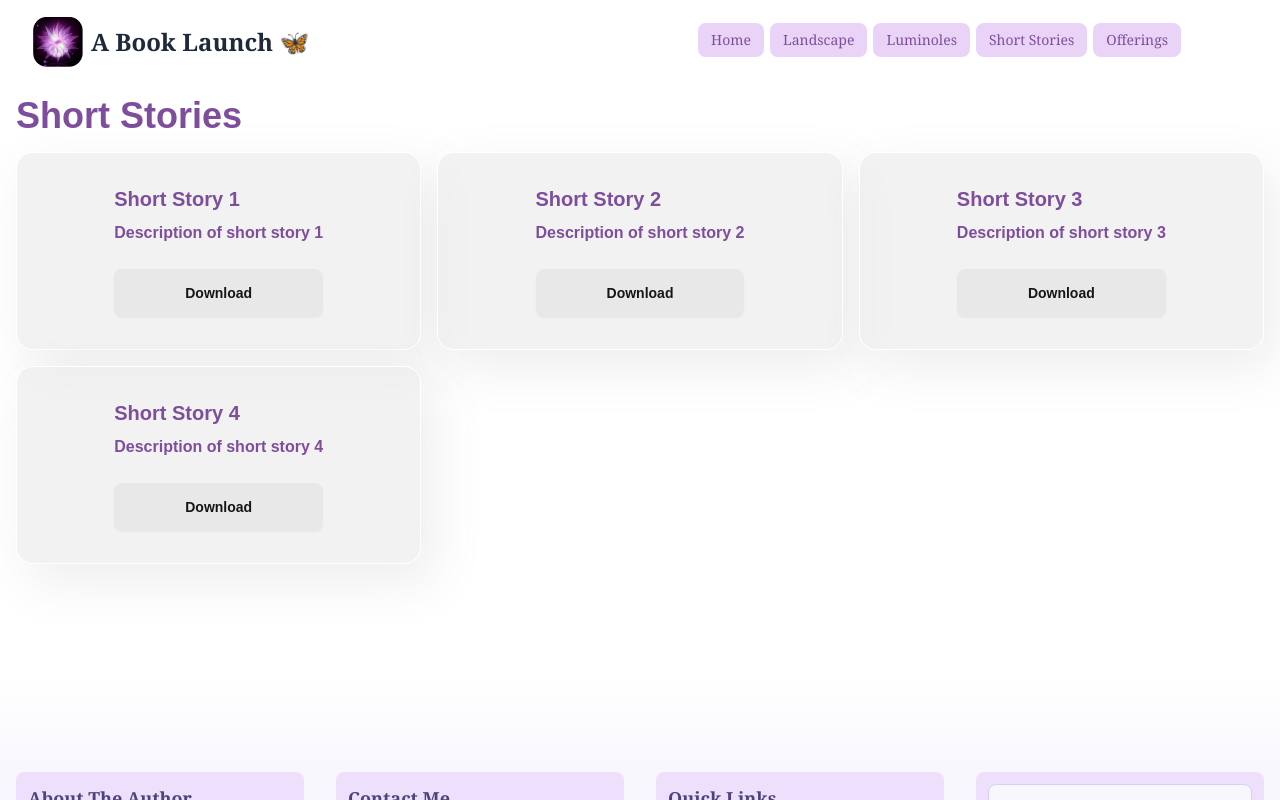
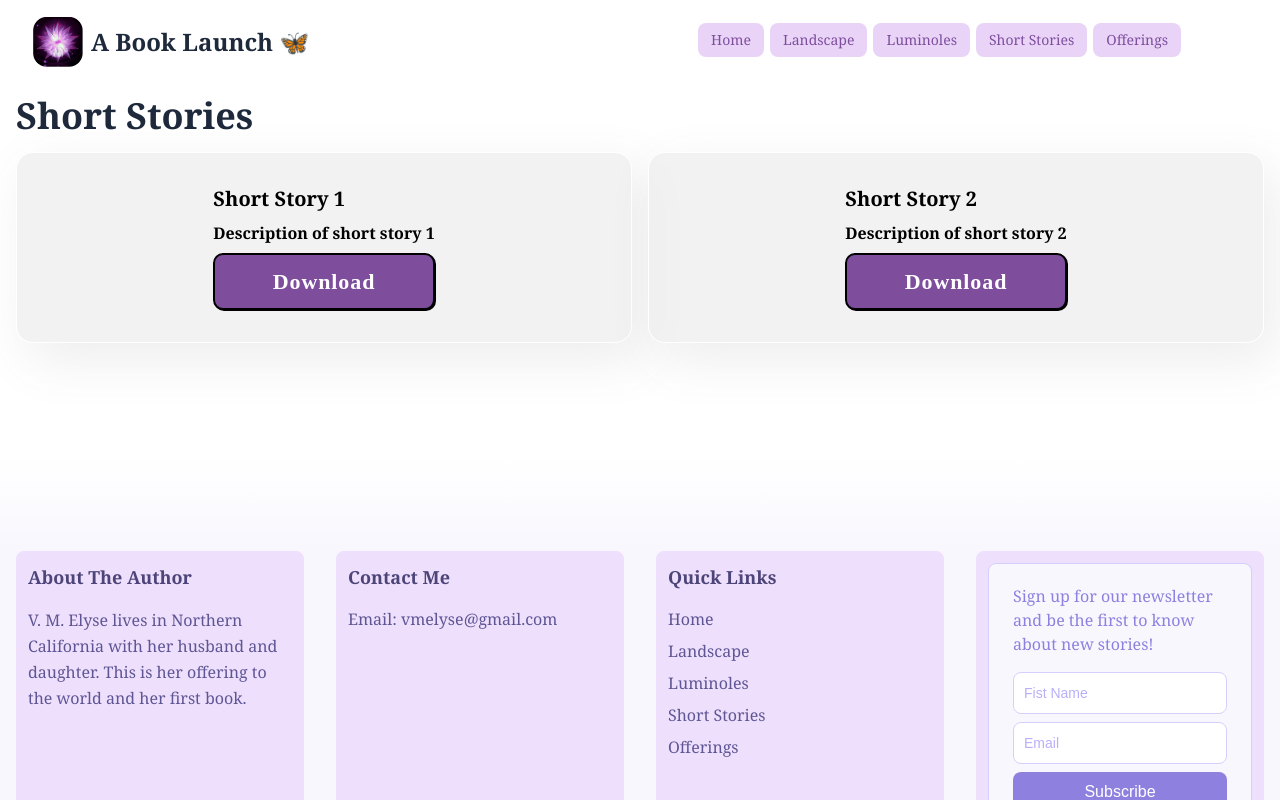
Before and after one commit to keanedwards1/marie, a Next.js app: page /short-stories in a window 1280 px wide. Shown: the top 800 px of the page. Built offline with nearby package versions, Linux system fonts and the light colour scheme.

Commit message:
made the cube cooler, working on the download sections and the comic-button

```diff
--- a/src/components/ShortStoryCard.tsx
+++ b/src/components/ShortStoryCard.tsx
@@ -1,4 +1,7 @@
 // src/components/ShortStoryCard.tsx
+
+import ComicButton from "./ComicButton";
+
 interface ShortStory {
   title: string;
   description: string;
@@ -11,10 +14,15 @@ interface ShortStoryCardProps {
 export default function ShortStoryCard({ story }: ShortStoryCardProps) {
   return (
     <div className="card bg-base-100 shadow-md short-story-card">
-      <div className="card-body">
+      <div className="card-body font-serif text-black">
         <h2 className="card-title">{story.title}</h2>
         <p>{story.description}</p>
-        <a href="#" className="mt-4 btn rounded-lg">Download</a> {/* Ensure consistent border radius */}
+        <div className="w-full">
+          <ComicButton
+            label="Download"
+            onClick={() => console.log("Downloaded")}
+          />
+        </div>
       </div>
     </div>
   );
--- a/src/pages/short-stories.tsx
+++ b/src/pages/short-stories.tsx
@@ -6,9 +6,9 @@ const shortStories = [
   // Sample data
   { title: 'Short Story 1', description: 'Description of short story 1' },
   { title: 'Short Story 2', description: 'Description of short story 2' },
-  { title: 'Short Story 3', description: 'Description of short story 3' },
+/*  { title: 'Short Story 3', description: 'Description of short story 3' },
   { title: 'Short Story 4', description: 'Description of short story 4' },
-/*   { title: 'Short Story 5', description: 'Description of short story 5' },
+   { title: 'Short Story 5', description: 'Description of short story 5' },
   { title: 'Short Story 6', description: 'Description of short story 6' },
   { title: 'Short Story 7', description: 'Description of short story 7' },
   { title: 'Short Story 8', description: 'Description of short story 8' },
@@ -21,8 +21,8 @@ export default function ShortStoriesPage() {
     <div className="min-h-screen bg-white">
       <Nav />
       <div className="container mx-auto p-4">
-        <h1 className="text-4xl font-bold">Short Stories</h1>
-        <div className="grid grid-cols-1 md:grid-cols-2 lg:grid-cols-3 gap-4 mt-4">
+        <h1 className="text-4xl text-slate-800 font-serif font-bold">Short Stories</h1>
+        <div className="grid grid-cols-1 md:grid-cols-2 gap-4 mt-4 text-center">
           {shortStories.map((story, index) => (
             <ShortStoryCard key={index} story={story} />
           ))}
--- a/src/styles/globals.css
+++ b/src/styles/globals.css
@@ -167,7 +167,7 @@ body {
   cursor: pointer;
   white-space: nowrap;
   margin-left: 0px !important;
-  width: 60%;
+  width: 100%;
 }
 
 .comic-button:hover {
```
